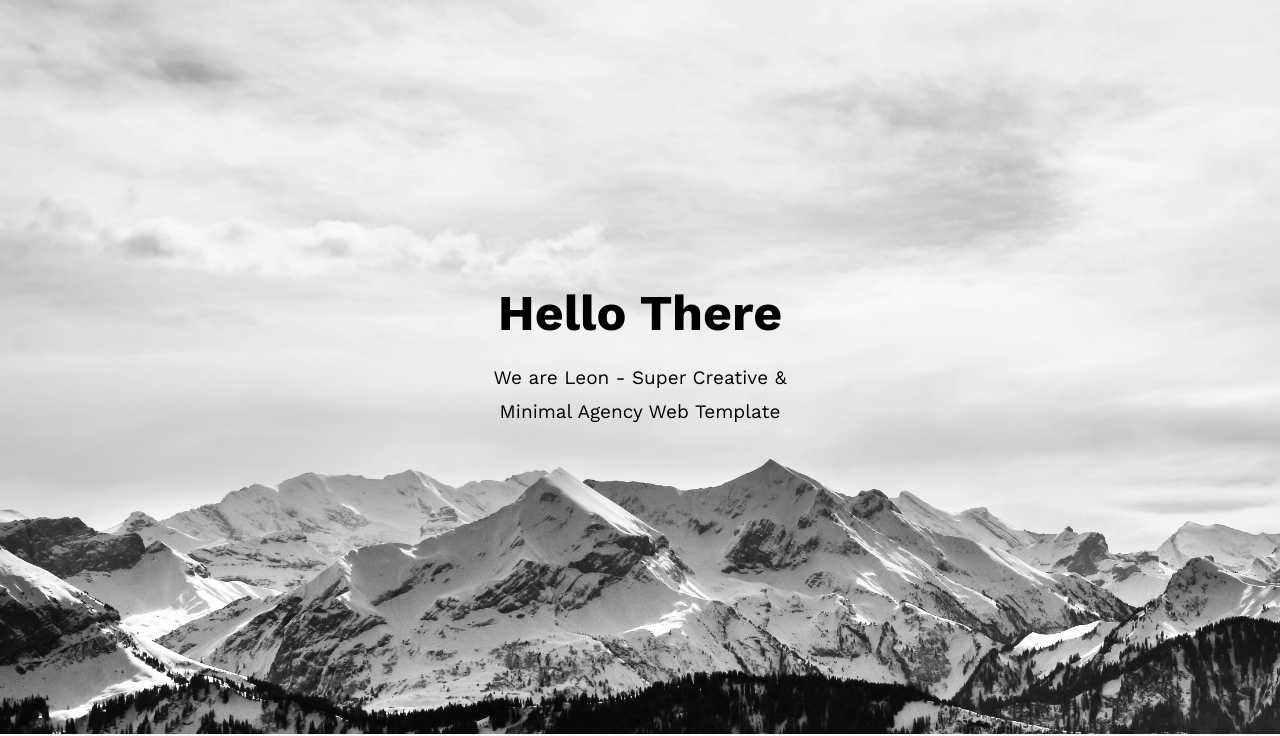
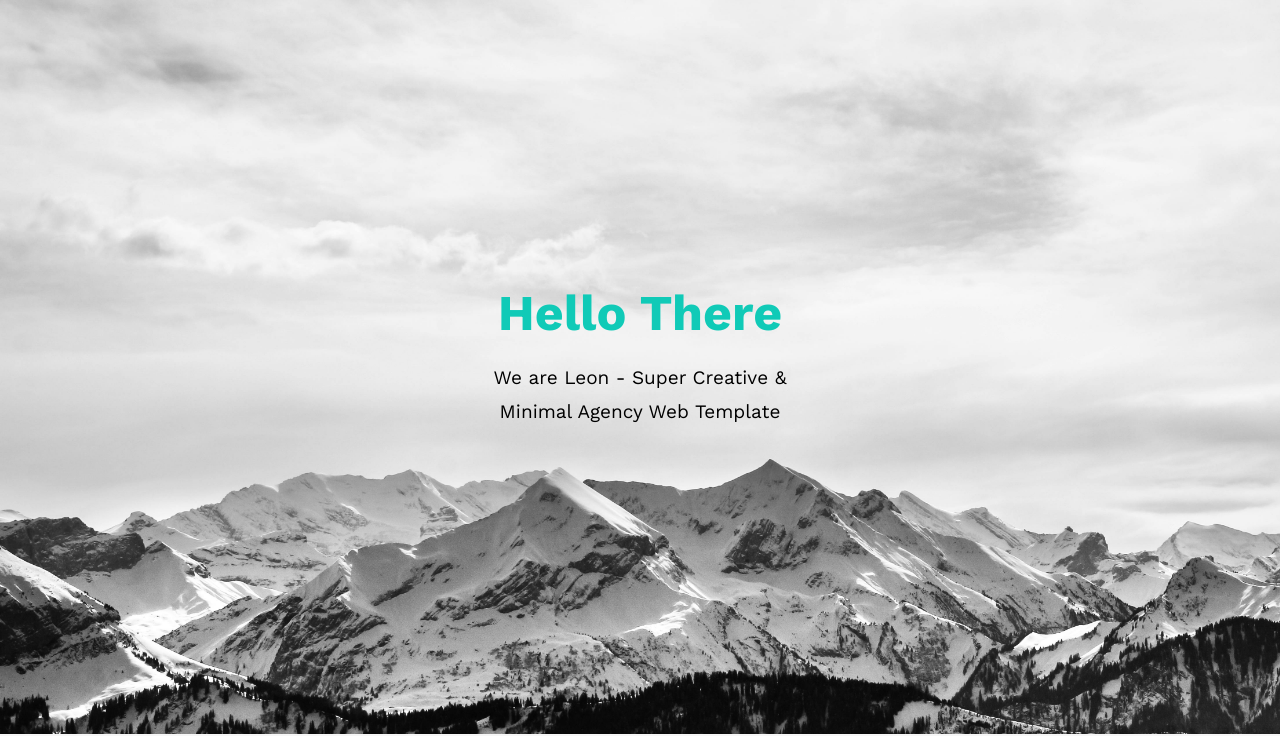
Before and after one commit to A7med380/Leon, a plain HTML site: page index.html in a window 1280 px wide. Shown: the part 66-802 px from the top of the page. Drawn offline with nearby package versions, Linux system fonts and the light colour scheme.

Commit message:
Update leon.css

```diff
--- a/css/leon.css
+++ b/css/leon.css
@@ -1,6 +1,6 @@
 /* Start Variablse */
 :root {
-  --main-color: #balck;
+  --main-color: #10cab7;
   --secondary-color: #2c4755;
   --section-padding: 60px;
   --section-background-color: #f6f6f6;
```
